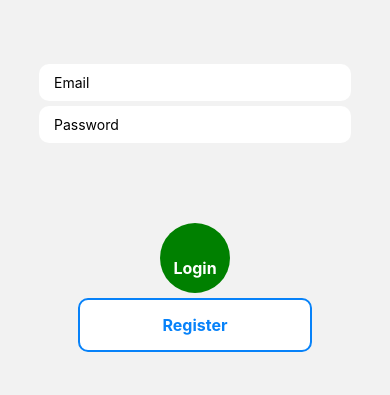
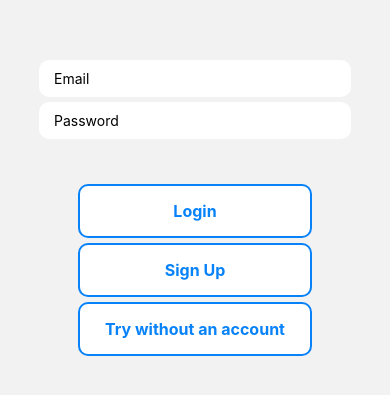
Before and after one commit to ThomasCarstens/react-firebase-photoshare, a React Native app: screen /Login in a window 390 px wide. Shown: the part 217-612 px from the top of the page. Built offline with nearby package versions, Linux system fonts and the light colour scheme; no server answers.

Commit message:
usable anon user and web version

```diff
--- a/App.js
+++ b/App.js
@@ -15,9 +15,10 @@ function App() {
   return (
     <NavigationContainer>
       <Stack.Navigator>
+        <Stack.Screen options={{headerShown: false}} name="Login" component={LoginScreen} />
+        <Stack.Screen name="Home" component={HomeScreen} />
         <Stack.Screen options={{headerShown: false}} name="Selection" component={SelectionScreen} />
-        <Stack.Screen name="Home" component={HomeScreen} />
-        <Stack.Screen options={{headerShown: false}} name="Login" component={LoginScreen} />
+
 
 
 
--- a/screens/HomeScreen.js
+++ b/screens/HomeScreen.js
@@ -23,7 +23,9 @@ import * as Progress from 'react-native-progress';
 
 
 const HomeScreen = (props) => {
-  const gameName = props.route.params.name
+  const gameName = props.route.params?.name
+  // gameName = gameName?gameName:"shiba inu"
+
   // const toast = useToast()
   const toast = useRef(null);
   const [url, setUrl] = useState();
@@ -59,6 +61,12 @@ const HomeScreen = (props) => {
   }
   const [instructionText, setInstructionText] = useState(spoofInstructions[learningLevel])
   const [correctTag, setCorrectTag] = useState(spoofCorrectTag[learningLevel])
+
+  useEffect(() => {
+    navigation.setOptions({
+      title: gameName,
+    });
+  }, []);
 
   useEffect(() => {
     setInstructionText(spoofInstructions[learningLevel]); //TBD. Database.
--- a/screens/LoginScreen.js
+++ b/screens/LoginScreen.js
@@ -14,7 +14,7 @@ const LoginScreen = () => {
 
         const unsubscribe = auth.onAuthStateChanged(user=> {
             if (user) {
-                navigation.replace("Home")
+                navigation.replace("Selection")
             }
         })
         return unsubscribe
@@ -31,26 +31,7 @@ const LoginScreen = () => {
     }
 
     const handleLogin = () => {
-        //  auth.setPersistence('session')
-        //  firebase.auth().setPersistence(firebase.auth.Auth.Persistence.SESSION)
-        //     .then(function() {
-        //         // Existing and future Auth states are now persisted in the current
-        //         // session only. Closing the window would clear any existing state even
-        //         // if a user forgets to sign out.
-        //         // ...
-        //         // New sign-in will be persisted with session persistence.
-        //         return signInWithEmailAndPassword(auth, email, password);
-        //     })
-        //     .catch(function(error) {
-        //         // Handle Errors here.
-        //         var errorCode = error.code;
-        //         var errorMessage = error.message;
-        //     });
-        // (async () => {
-        //     await setPersistence(auth, browserLocalPersistence);
-        //   })
-        // setPersistence(auth, auth.setPersistence.NONE)
-        // .then(()=> {
+
         signInWithEmailAndPassword(auth,email, password)
         .then(userCredentials => {
             const user = userCredentials.user;
@@ -58,17 +39,10 @@ const LoginScreen = () => {
 
         }).catch(error => alert(error.message))
 
-        // });
+    }
 
-        // AsyncStorage.setItem("keepLoggedIn", JSON.stringify(true));
-
-
-        // signInWithEmailAndPassword(auth,email, password)
-        //   .then(userCredentials => {
-        //     const user = userCredentials.user;
-        //     console.log('logged in with:', user.email);
-
-        //   }).catch(error => alert(error.message))
+    const handleAnonUser = () => {
+        navigation.replace("Selection")
     }
 
     return (
@@ -93,15 +67,22 @@ const LoginScreen = () => {
         <View style={styles.buttonContainer}>
             <TouchableOpacity
                 onPress={handleLogin}
-                style={styles.externalMedia} >
-                 <Text style={styles.buttonText}> Login </Text>
+                style={[styles.button, styles.buttonOutline]} >
+                 <Text style={styles.buttonOutlineText}> Login </Text>
             </TouchableOpacity>
 
             <TouchableOpacity
                 onPress={handleSignUp}
                 style={[styles.button, styles.buttonOutline]} >
-                 <Text style={styles.buttonOutlineText}> Register </Text>
+                 <Text style={styles.buttonOutlineText}> Sign Up </Text>
             </TouchableOpacity>
+
+            <TouchableOpacity
+                onPress={handleAnonUser}
+                style={[styles.button, styles.buttonOutline]} >
+                 <Text style={styles.buttonOutlineText}> Try without an account </Text>
+            </TouchableOpacity>
+
         </View>
     </KeyboardAvoidingView>
   )
--- a/screens/SelectionScreen.js
+++ b/screens/SelectionScreen.js
@@ -8,7 +8,7 @@ import { browserLocalPersistence, browserSessionPersistence, setPersistence, sig
 
 import Orientation, { LANDSCAPE_LEFT, OrientationLocker } from 'react-native-orientation-locker';
 import * as ScreenOrientation from 'expo-screen-orientation';
-ScreenOrientation.lockAsync(6); //LANDSCAPE_LEFT
+// ScreenOrientation.lockAsync(6); //LANDSCAPE_LEFT
 const SelectionScreen = ({ navigation }) => {
     // Orientation.lockToLandscape();
 
```
